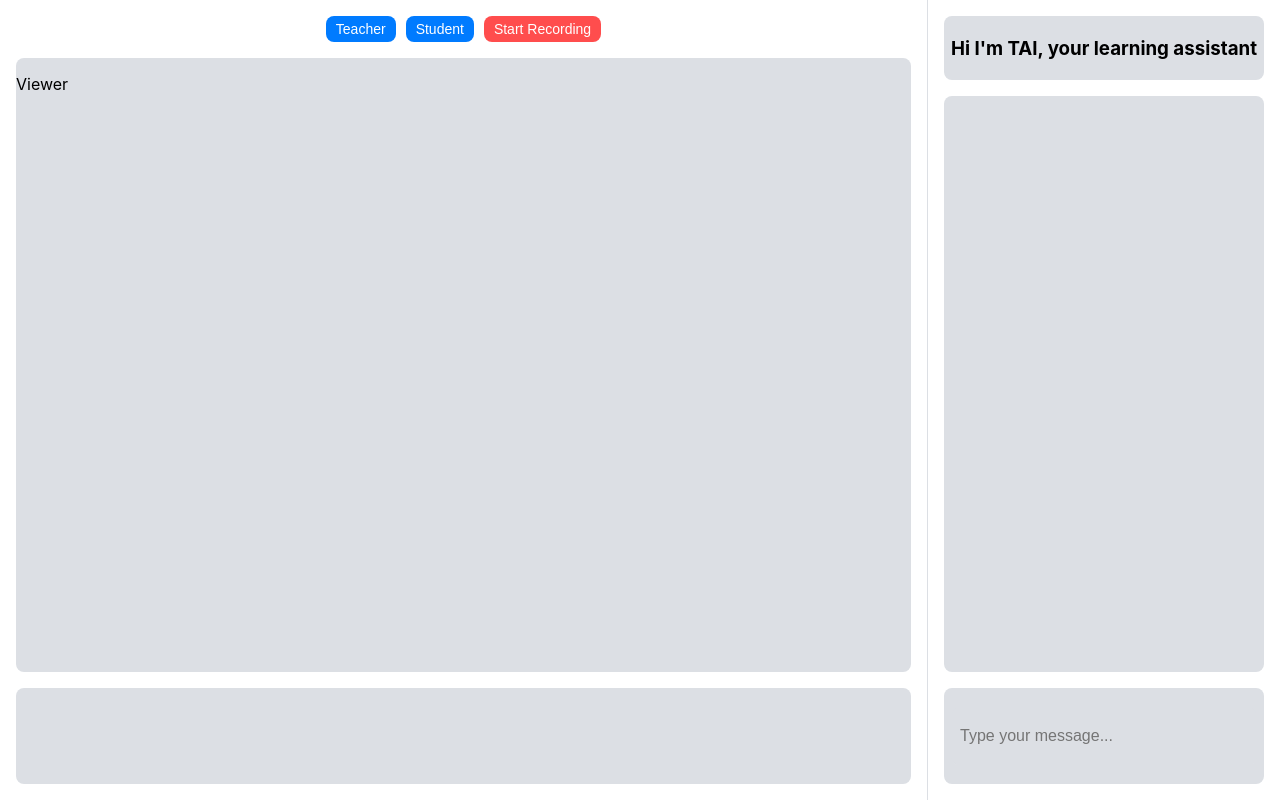
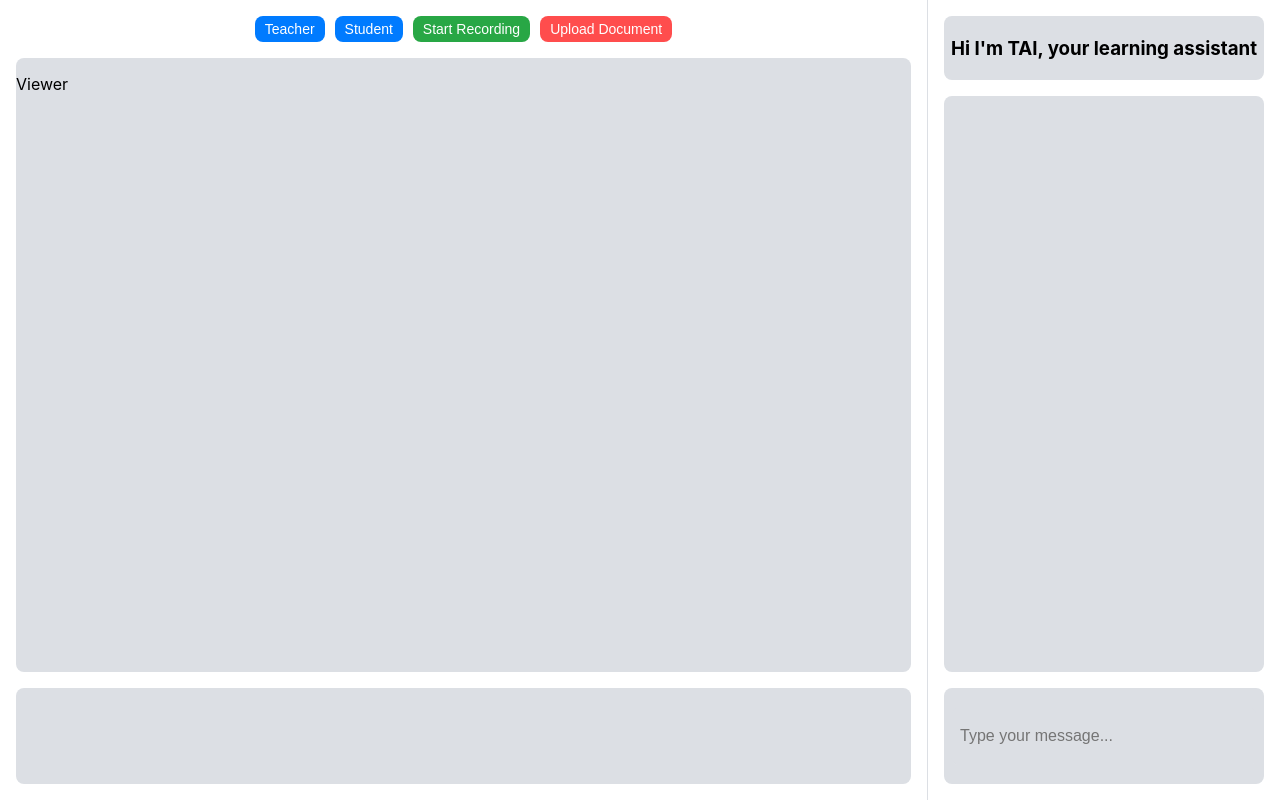
Before and after one commit to cmezzac/TAI, a React (Create React App) app in the folder front-end/: page / in a window 1280 px wide. Built offline with nearby package versions, Linux system fonts and the light colour scheme.

Commit message:
buttons change click function

```diff
--- a/front-end/src/App.css
+++ b/front-end/src/App.css
@@ -85,6 +85,14 @@
   background-color: #cc0000;
 }
 
+.btn-green {
+  background-color: #28a745;
+}
+
+.btn-green:hover {
+  background-color: #218838;
+}
+
 .content-box {
   background-color: #dcdfe4;
   flex: 1;
--- a/front-end/src/App.js
+++ b/front-end/src/App.js
@@ -3,6 +3,23 @@ import "./App.css";
 import PdfViewer from "./components/PdfViewer";
 
 export default function App() {
+
+  const handleTeacherClick = () => {
+    console.log("Teacher button clicked");
+  };
+
+  const handleStudentClick = () => {
+    console.log("Student button clicked");
+  };
+
+  const handleStartRecording = () => {
+    console.log("Start Recording button clicked");
+  };
+
+  const handleUploadDocument = () => {
+    console.log("Upload Document button clicked");
+  };
+
   return (
     <div className="App">
       {/* Right Sidebar */}
@@ -20,9 +37,10 @@ export default function App() {
       {/* Main Content */}
       <div className="main-content">
         <div className="button-group">
-          <button className="btn">Teacher</button>
-          <button className="btn">Student</button>
-          <button className="btn btn-red">Start Recording</button>
+          <button className="btn" onClick={handleTeacherClick}>Teacher</button>
+          <button className="btn" onClick={handleStudentClick}>Student</button>
+          <button className="btn btn-green" onClick={handleStartRecording}>Start Recording</button>
+          <button className="btn btn-red" onClick={handleUploadDocument}>Upload Document</button>
         </div>
         <div className="content-box">
           <PdfViewer />
```
